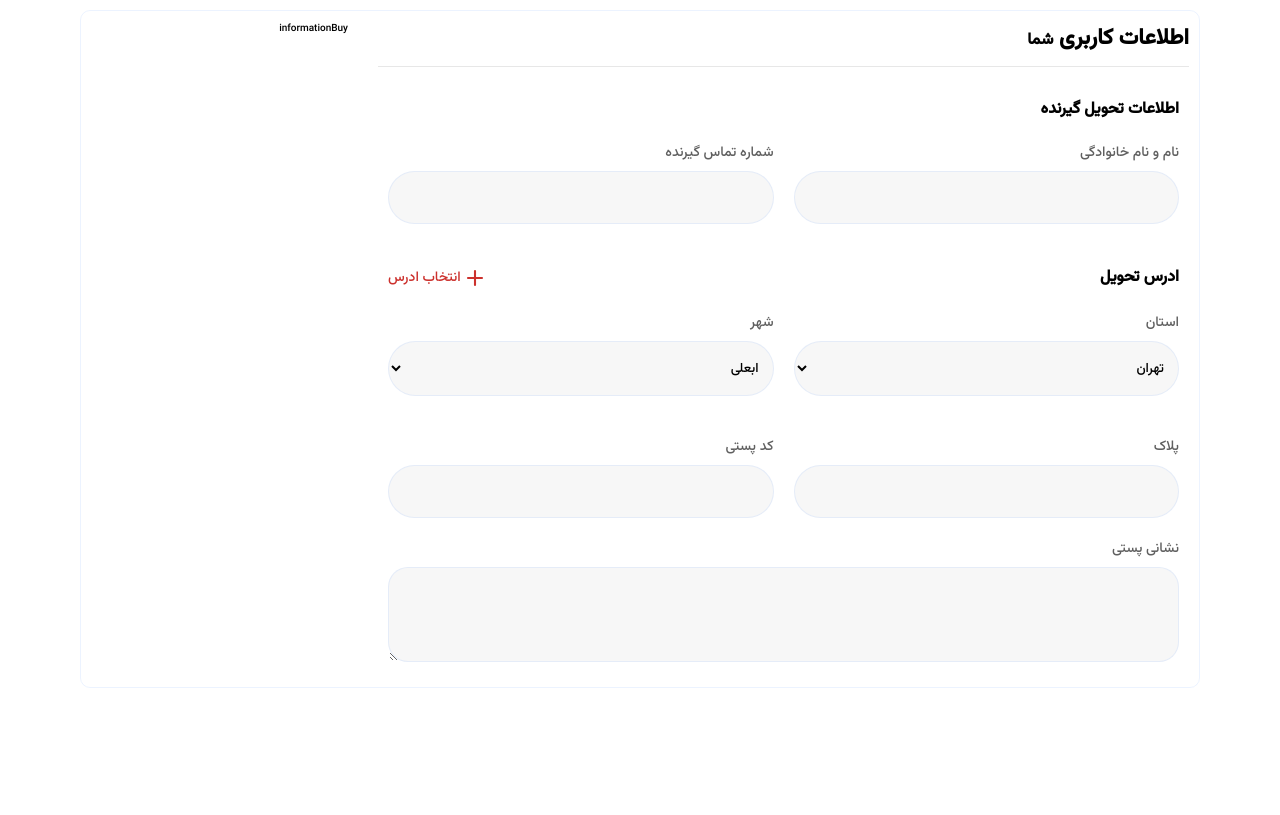
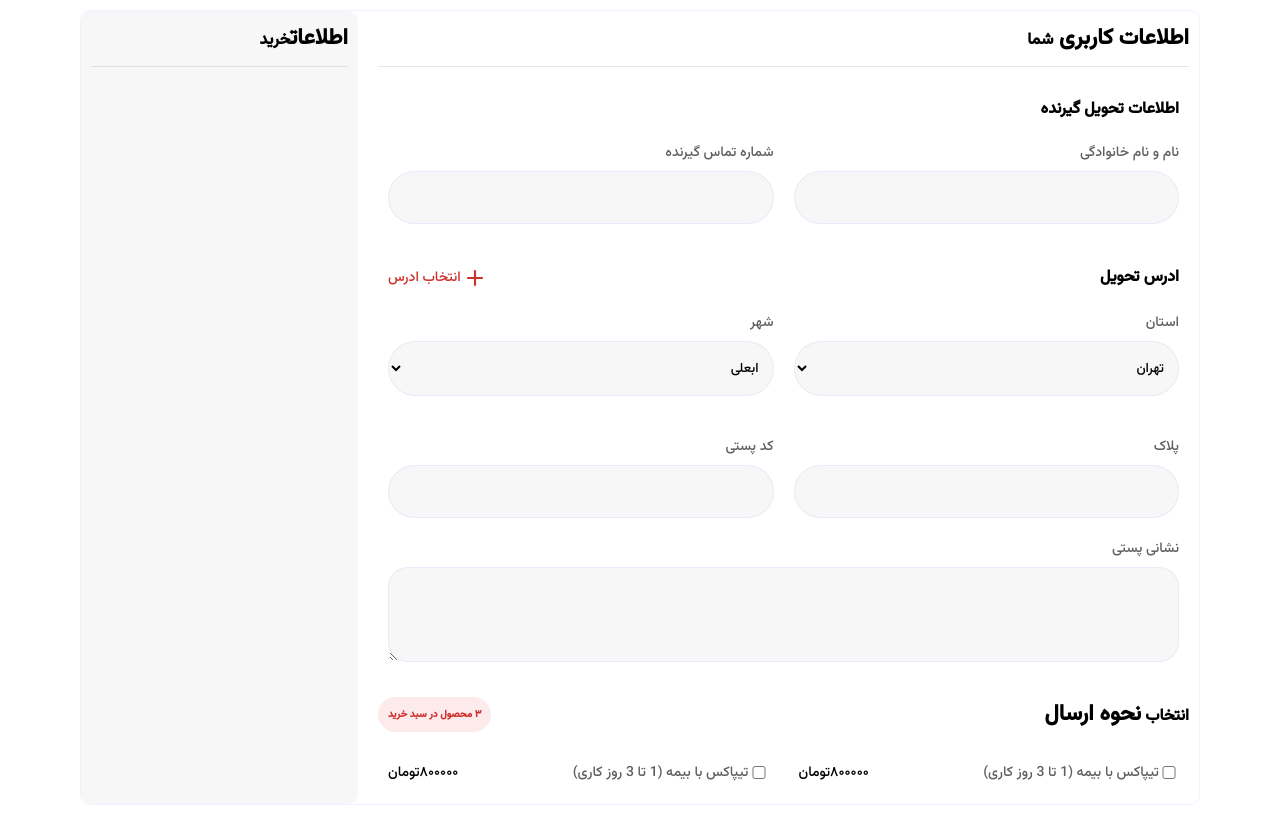
Before and after one commit to mahdi101101/bootcamp-task-final, a plain HTML site: page index.html in a window 1280 px wide. Drawn offline with Linux system fonts and the light colour scheme.

```diff
--- a/index.html
+++ b/index.html
@@ -58,7 +58,7 @@
                         </select>
                     </div>
 
-                     <div>
+                    <div>
                         <label for="codenumber">پلاک</label>
                         <input id="codenumber" type="number">
                     </div>
@@ -70,16 +70,49 @@
                 </div>
 
                 <!-- ! text area -->
-                 <div class="description">
+                <div class="description">
                     <label for="">نشانی پستی</label>
-                    <textarea class="description-text" rows="3"  name="" id=""></textarea>
-                 </div>
+                    <textarea class="description-text" rows="3" name="" id=""></textarea>
+                </div>
 
 
             </form>
 
+            <section class="method-send">
+                <div class="method-send--heading">
+                    <h2>انتخاب <span class="bold-text">نحوه ارسال</span></h2>
+                    <span class="show-shoping-number">
+                        ۳ محصول در سبد خرید
+                    </span>
+                </div>
+                <div class="option-send">
+                    <div class="option-send-item">
+                        <div class="option-input">
+                            <input id="insurance" type="checkbox">
+                            <label for="insurance">تیپاکس با بیمه (1 تا 3 روز کاری)</label>
+
+                        </div>
+                        <p>۸۰۰۰۰۰تومان</p>
+
+                    </div>
+                    <div class="option-send-item">
+                        <div class="option-input">
+                            <input id="vanguard" type="checkbox">
+                            <label for="vanguard">تیپاکس با بیمه (1 تا 3 روز کاری)</label>
+
+                        </div>
+                        <p>۸۰۰۰۰۰تومان</p>
+
+                    </div>
+                </div>
+            </section>
+
         </section>
-        <section class="information-buy">informationBuy</section>
+        <section class="information-buy">
+            <h2><span class="bold-text">اطلاعات</span>خرید</h2>
+            <div class="line"></div>
+
+        </section>
     </main>
 </body>
 
--- a/style/reset.css
+++ b/style/reset.css
@@ -9,4 +9,5 @@
     box-sizing: border-box;
     text-decoration: none;
     list-style: none;
+    box-sizing: border-box;
 }
--- a/style/style.css
+++ b/style/style.css
@@ -6,6 +6,7 @@ html {
     --color-white: #FFFFFF;
     --color-secondary: #F7F7F7;
     --color-primary: #CC312D;
+    --color-sopping-card: #E5303F1A;
     --colot-body: #EBEBEB;
     --color-content: #448CF91A;
     --color-body: #606060;
@@ -35,7 +36,11 @@ body {
 
 body,
 label,
-input,h2,select,option,textarea {
+input,
+h2,
+select,
+option,
+textarea {
     font-family: var(--font-family);
     /* font-weight: 400; */
 
@@ -56,10 +61,12 @@ input,h2,select,option,textarea {
 p {
     font-size: 1.4rem;
 }
-h2{
+
+h2 {
     font-size: 1.6rem;
 }
-.bold-text{
+
+.bold-text {
     font-size: 2.2rem;
 }
 
@@ -86,6 +93,12 @@ main {
 
 }
 
+/* .information-user{
+    overflow-y: auto;
+    height: 95vh;
+    padding-left: 1rem;
+} */
+
 .information-user,
 .information-buy {
     padding: 1rem;
@@ -101,6 +114,7 @@ main {
 }
 
 
+
 /* ! repandive desktop */
 @media screen and (min-width:1100px) {
     main {
@@ -108,9 +122,11 @@ main {
         gap: 1rem;
     }
 }
-form{
+
+form {
     padding: 1rem;
 }
+
 .respansive--input {
     display: grid;
     grid-template-columns: 1fr;
@@ -131,7 +147,9 @@ form{
 
 /* style input */
 
-input, select,textarea {
+input,
+select,
+textarea {
 
     width: 100%;
     border: none;
@@ -140,41 +158,121 @@ input, select,textarea {
     border-radius: var(--border-radius-input);
     background-color: var(--color-secondary);
 }
-input:focus , select:focus{
+
+input:focus,
+select:focus {
     outline: none;
     border: .5px solid var(--color-content);
-    box-shadow: .1px .1px  1px var(--color-body) ;
+    box-shadow: .1px .1px 1px var(--color-body);
     transition: all .5s;
 
 }
-label{
+
+label {
     display: block;
     margin: 2rem 0 .7rem 0;
     font-size: 1.4rem;
-color: var(--color-body);
+    color: var(--color-body);
 }
 
 /* address register */
-.address-register{
+.address-register {
     display: flex;
     justify-content: space-between;
     align-items: center;
     margin-top: 4rem;
 }
-.address-register a{
+
+.address-register a {
     display: flex;
     justify-content: flex-start;
     align-items: center;
     color: var(--color-primary);
 }
+
 /* ! DESCRIPTION TEXT */
 
-.description-text{
-width: 100%;
-padding: 1.5rem;
-border-radius:2rem;
+.description-text {
+    width: 100%;
+    padding: 1.5rem;
+    border-radius: 2rem;
 }
 
-.description-text:focus{
+.description-text:focus {
     outline: none;
 }
+
+
+/*  */
+.method-send--heading {
+    display: flex;
+    justify-content: space-between;
+    align-items: center;
+    margin-top: 2rem;
+}
+
+.show-shoping-number {
+    padding: 1rem;
+    background-color: var(--color-sopping-card);
+    color: var(--color-primary);
+    font-weight: bolder;
+    border-radius: var(--border-radius-input);
+}
+
+/* ! option send */
+.option-send {
+    display: grid;
+    grid-template-columns: 1fr;
+    grid-template-rows: auto;
+    gap: 1rem;
+    margin-top: 1rem;
+}
+
+@media screen and (min-width:640px) {
+    .option-send {
+        grid-template-columns: repeat(2, 1fr);
+    }
+
+}
+
+.option-input {
+    display: flex;
+    justify-content: flex-start;
+    align-items: center;
+}
+
+.option-input input {
+    width: 2rem;
+
+}
+
+.option-input input:checked {
+    width: 2rem;
+    accent-color: var(--color-primary);
+
+}
+
+
+.option-input label {
+    margin: 0;
+}
+
+.option-send-item {
+    display: flex;
+    justify-content: space-between;
+    align-items: center;
+    padding: 1rem;
+    margin-top: 1rem;
+    border-radius: var(--border-radius-input);
+}
+
+.option-send-item:hover {
+    border: 1px solid var(--color-primary);
+    transition: all .5s;
+}
+
+
+/* information buy */
+.information-buy {
+    background-color: var(--color-secondary);
+}
```
